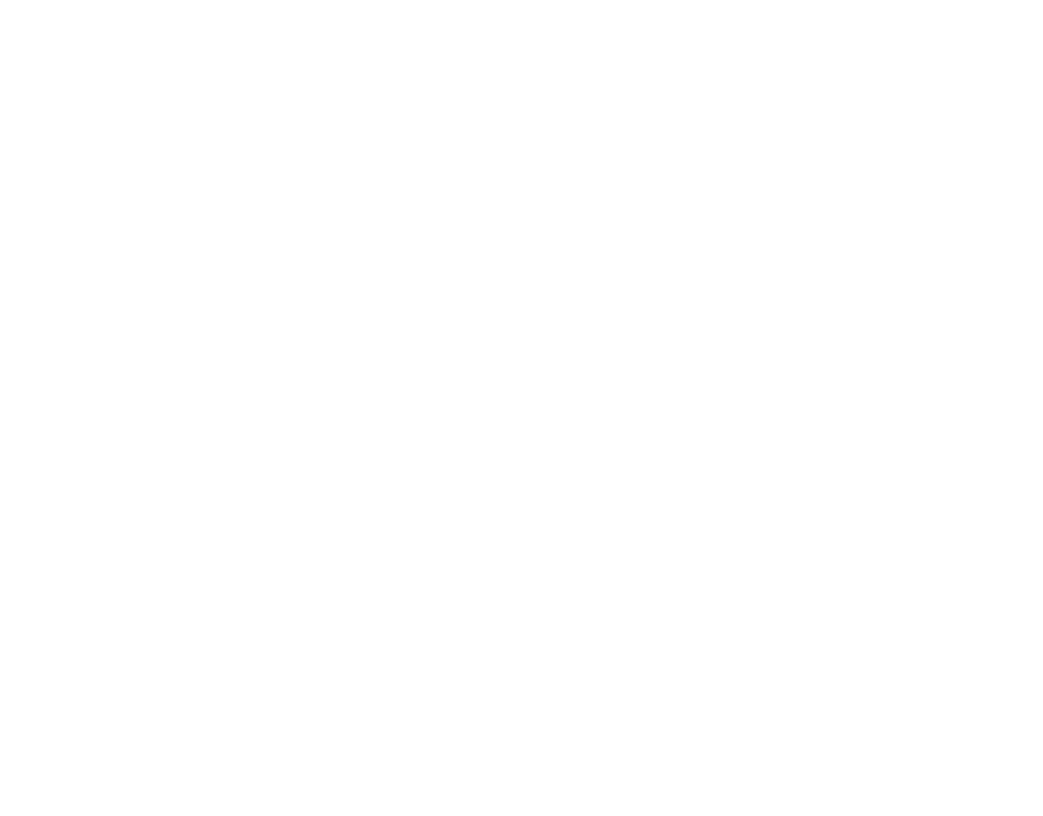
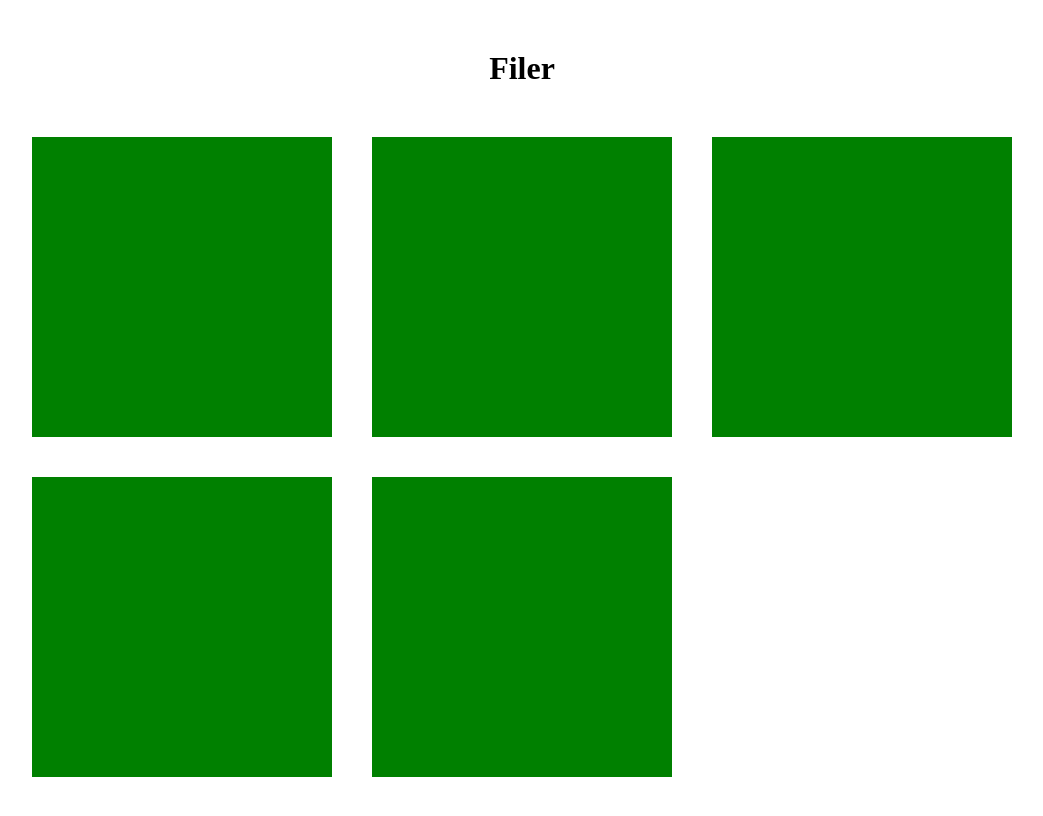
Before and after one commit to vazik66/filer, a React (Create React App) app: page / in a window 1280 px wide. Shown: the whole page, without its empty margins (118-1161 px from the left). Built offline with nearby package versions, Linux system fonts and the light colour scheme.

Commit message:
File packs list

```diff
--- a/package.json
+++ b/package.json
@@ -9,6 +9,7 @@
     "react": "^18.2.0",
     "react-dom": "^18.2.0",
     "react-scripts": "5.0.1",
+    "uuid": "^8.3.2",
     "web-vitals": "^2.1.4"
   },
   "scripts": {
--- a/public/index.html
+++ b/public/index.html
@@ -1,12 +1,12 @@
 <!DOCTYPE html>
 <html lang="en">
-  <head>
+<head>
     <meta charset="utf-8" />
     <meta name="viewport" content="width=device-width, initial-scale=1" />
     <title>React App</title>
-  </head>
-  <body>
-    <noscript>You need to enable JavaScript to run this app.</noscript>
-    <div id="root"></div>
-  </body>
+</head>
+<body>
+<noscript>You need to enable JavaScript to run this app.</noscript>
+<div id="root" style="width: 100%; height: 100%;"></div>
+</body>
 </html>
--- a/src/App.css
+++ /dev/null
@@ -1,38 +0,0 @@
-.App {
-  text-align: center;
-}
-
-.App-logo {
-  height: 40vmin;
-  pointer-events: none;
-}
-
-@media (prefers-reduced-motion: no-preference) {
-  .App-logo {
-    animation: App-logo-spin infinite 20s linear;
-  }
-}
-
-.App-header {
-  background-color: #282c34;
-  min-height: 100vh;
-  display: flex;
-  flex-direction: column;
-  align-items: center;
-  justify-content: center;
-  font-size: calc(10px + 2vmin);
-  color: white;
-}
-
-.App-link {
-  color: #61dafb;
-}
-
-@keyframes App-logo-spin {
-  from {
-    transform: rotate(0deg);
-  }
-  to {
-    transform: rotate(360deg);
-  }
-}
--- a/src/App.js
+++ /dev/null
@@ -1,11 +0,0 @@
-import './App.css';
-
-function App() {
-  return (
-    <div className="App">
-
-    </div>
-  );
-}
-
-export default App;
--- /dev/null
+++ b/src/components/App.js
@@ -0,0 +1,21 @@
+import classes from './App.module.css';
+import FilePackList from "./FilePackList";
+
+const filePacks = [
+    {text: 'adawdawd'},
+    {text: 'adawdawd'},
+    {text: 'adawdawd'},
+    {text: 'adawdawd'},
+    {text: 'adawdawd'},
+];
+
+function App() {
+    return (
+        <div className={classes.app}>
+            <h1>Filer</h1>
+            <FilePackList filePacks={filePacks} />
+        </div>
+    );
+}
+
+export default App;
--- /dev/null
+++ b/src/components/App.module.css
@@ -0,0 +1,33 @@
+body {
+    display: flex;
+    margin: 0;
+    padding: 0;
+    transition: .3s;
+}
+
+h1 {
+    display: flex;
+    height: fit-content;
+    margin: 50px auto;
+    padding: 0;
+    z-index: 2;
+}
+
+.app {
+    display: flex;
+    flex-flow: column;
+}
+
+.filePacks {
+    display: grid;
+    justify-content: center;
+    width: 100%;
+    grid-gap: 40px;
+    margin-bottom: 40px;
+    grid-template-columns: repeat(auto-fill, 300px);
+}
+
+.e {
+    background-color: green;
+    height: 300px;
+}
--- /dev/null
+++ b/src/components/FilePackList.jsx
@@ -0,0 +1,18 @@
+import React from 'react';
+import classes from "./App.module.css";
+import {v4 as uuid} from "uuid";
+
+const FilePackList = ({filePacks}) => {
+    return (
+        <div className={classes.filePacks}>
+            {filePacks.map(() => (
+                <div
+                    className={classes.e}
+                    key={uuid()}
+                />
+            ))}
+        </div>
+    );
+};
+
+export default FilePackList;
--- a/src/index.js
+++ b/src/index.js
@@ -1,6 +1,6 @@
 import React from 'react';
 import ReactDOM from 'react-dom/client';
-import App from './App';
+import App from './components/App';
 
 ReactDOM.createRoot(document.getElementById('root')).render(
   <React.StrictMode>
```
Also changed, not shown: 1 other file (tests, documents, lock files or other folders).
